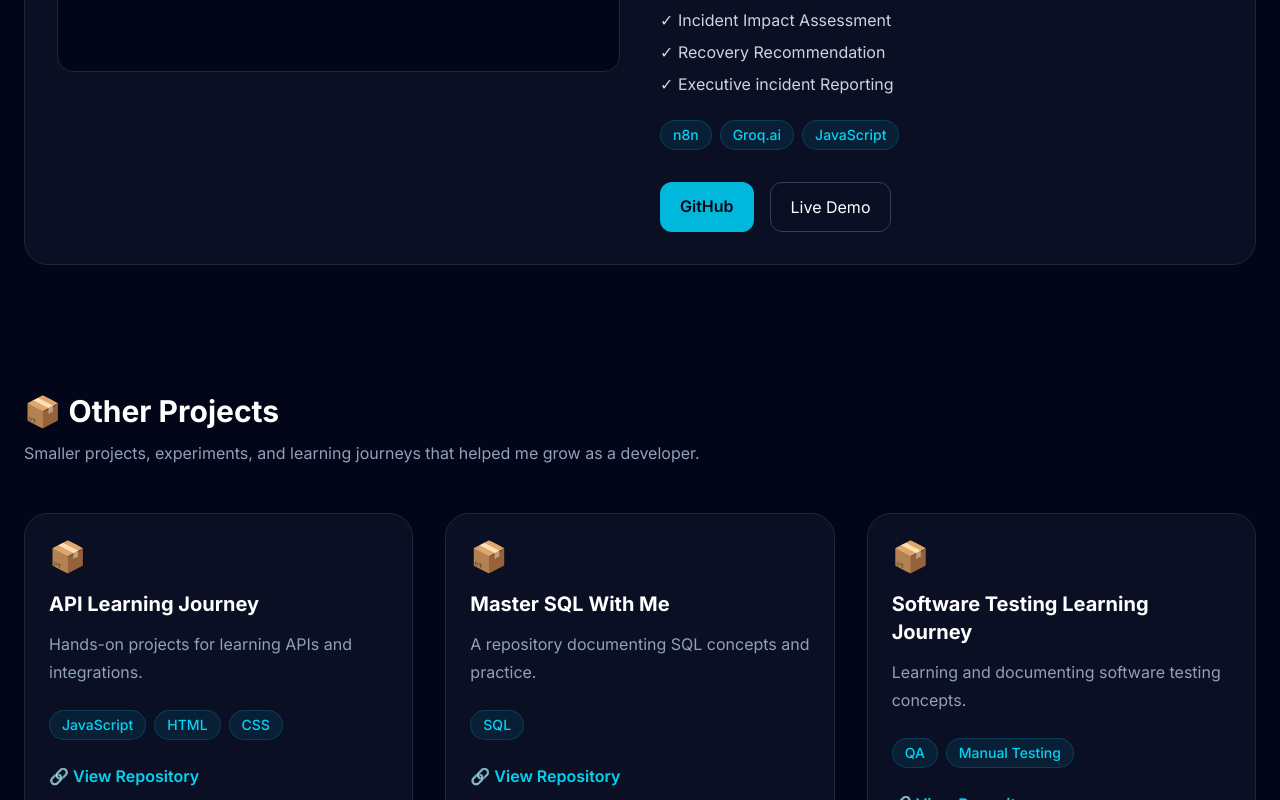
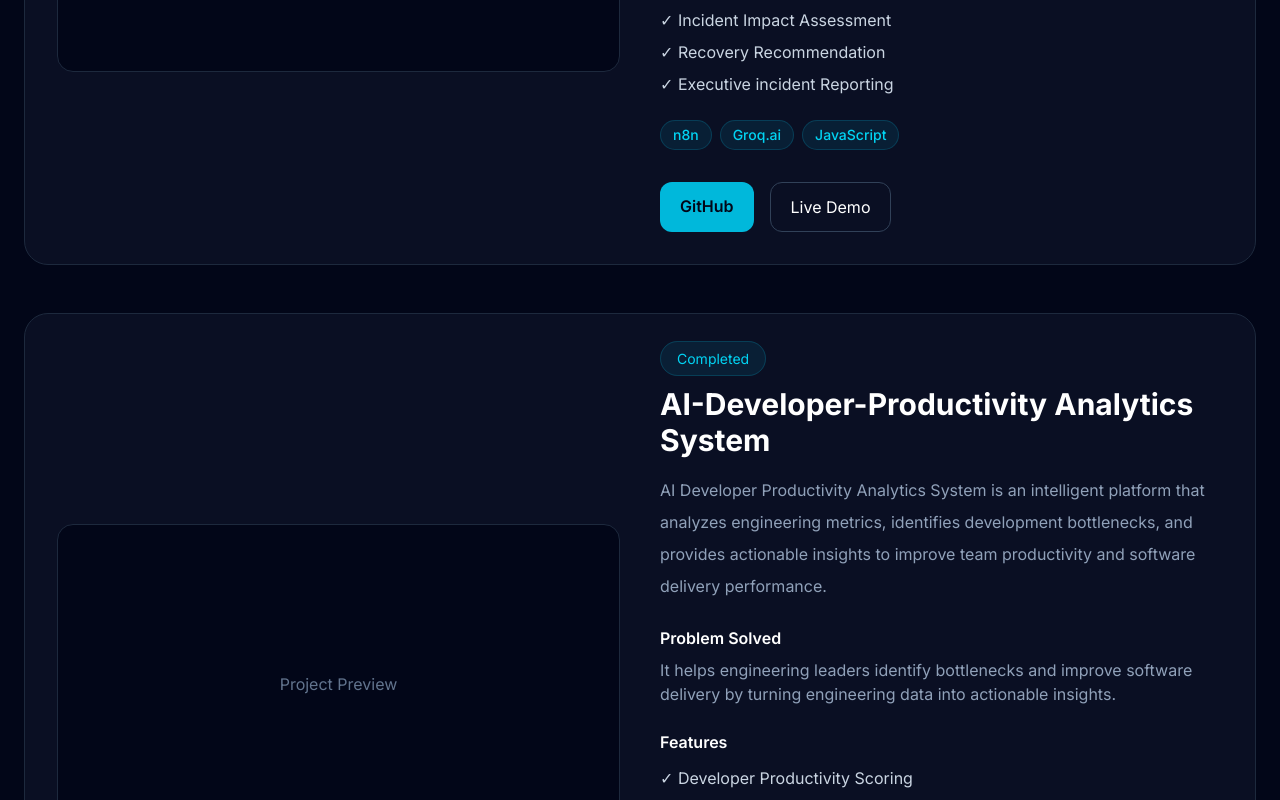
Before and after one commit to praveenchapala/Master-Portfolio, a React (Vite) app in the folder portfolio-app/: page / in a window 1280 px wide. Shown: the part 6583-7383 px from the top of the page. Built offline with nearby package versions, Linux system fonts and the light colour scheme.

Commit message:
Added Some Project Cards

```diff
--- a/portfolio-app/src/data/projects.js
+++ b/portfolio-app/src/data/projects.js
@@ -64,7 +64,7 @@ const projects = {
 
     {
       id: 3,
-      title: "HappyPaws",
+      title: "Spring Pet Clinic Application",
 
       description:
         "A full-stack pet clinic management system for managing owners, pets, and visits.",
@@ -94,7 +94,7 @@ const projects = {
     },
 
     {
-      id: 4,
+      id: 5,
       title: "Professional Portfolio",
 
       description:
@@ -125,7 +125,7 @@ const projects = {
 
 
     {
-      id: 4,
+      id: 6,
       title: "AI-OnCall-Engineer-Assistant",
 
       description:
@@ -153,6 +153,258 @@ const projects = {
       demo: "",
       image: "",
     },
+    {
+      id: 7,
+      title: "AI-Developer-Productivity Analytics System",
+
+      description:
+        "AI Developer Productivity Analytics System is an intelligent platform that analyzes engineering metrics, identifies development bottlenecks, and provides actionable insights to improve team productivity and software delivery performance.",
+
+      problem:
+        "It helps engineering leaders identify bottlenecks and improve software delivery by turning engineering data into actionable insights.",
+
+      features: [
+        "Developer Productivity Scoring",
+  "PR & Delivery Analytics",
+  "Engineering Bottleneck Detection",
+  "AI-Powered Improvement Recommendations",
+      ],
+
+      tech: [
+        "n8n",
+  "Google Gemini AI",
+  "GitHub API",
+  "JavaScript",
+      ],
+
+      status: "Completed",
+
+      github: "",
+      demo: "",
+      image: "",
+    },
+
+    {
+      id: 8,
+      title: "AI-Production Impact Predictor",
+
+      description:
+        "AI Production Impact Predictor is an intelligent system that forecasts the potential impact of code changes on production environments, helping teams make informed decisions and reduce deployment risks.",
+
+      problem:
+        "Production incidents often start as small issues, but engineering teams struggle to quickly understand their potential impact on customers, revenue, and business operations. As a result, incidents may be misprioritized, response efforts can be delayed, and organizations may experience significant financial losses, SLA breaches, and customer dissatisfaction.",
+
+      features: [
+  "Incident Impact Prediction",
+  "Business Risk Assessment",
+  "Revenue Loss Estimation",
+  "Executive Impact Reporting",
+],
+
+      tech: [
+  "n8n",
+  "Google Gemini AI",
+  "PostgreSQL",
+  "JavaScript",
+],
+
+      status: "Completed",
+
+      github: "",
+      demo: "",
+      image: "",
+    },
+    {
+      id: 9,
+      title: "AI-PullRequest Investigation Copilot",
+
+      description:
+        "AI PullRequest Investigation Copilot is an intelligent system that assists developers in analyzing and understanding the implications of code changes, helping to improve code quality and reduce review time.",
+
+      problem:
+        "Engineering teams spend significant time manually investigating pull requests to understand code changes, assess risks, identify potential issues, and determine their impact on deployments and production systems.",
+
+      features: [
+  "Automated PR Risk Analysis",
+  "Code Change Impact Assessment",
+  "Deployment Risk Prediction",
+  "AI-Powered Review Recommendations",
+],
+
+      tech: [
+  "n8n",
+  "Google Gemini AI",
+  "GitHub API",
+  "JavaScript",
+],
+
+      status: "Completed",
+
+      github: "",
+      demo: "",
+      image: "",
+    },
+    {
+      id: 10,
+      title: "AI-Production War Room",
+
+      description:
+        "AI Production War Room is an intelligent system that provides real-time insights and analytics for production environments, helping teams monitor performance and respond to issues quickly.",
+
+      problem:
+        "During major production incidents, engineering teams struggle to quickly correlate logs, metrics, deployments, and communications, resulting in slow root cause identification and prolonged outages.",
+
+      features: [
+  "Automated Root Cause Analysis",
+  "Cross-System Incident Correlation",
+  "AI Recovery Recommendations",
+  "Real-Time Stakeholder Communication",
+],
+
+      tech: [
+  "n8n",
+  "Google Gemini AI",
+  "PostgreSQL",
+  "Gmail API",
+],
+
+      status: "Completed",
+
+      github: "",
+      demo: "",
+      image: "",
+    },
+    {
+      id: 11,
+      title: "Autonomous Hotfix Decision Engine",
+
+      description:
+        "Autonomous Hotfix Decision Engine is an AI-powered system that analyzes production incidents and automatically recommends whether to apply a hotfix, rollback, or defer changes based on risk and business impact.",
+
+      problem:
+        "Engineering teams struggle to quickly decide the safest recovery action during production incidents, leading to delayed resolutions and increased business impact.",
+
+      features: [
+  "Automated Hotfix Recommendations",
+  "Rollback Risk Assessment",
+  "Production Impact Analysis",
+  "Executive Decision Reporting",
+],
+
+      tech: [
+  "n8n",
+  "Google Gemini AI",
+  "PostgreSQL",
+  "JavaScript",
+],
+      status: "Completed",
+
+      github: "",
+      demo: "",
+      image: "",
+    },
+    {
+      id: 12,
+      title: "Autonomous Project Delivery Manager",
+
+      description:
+        "Autonomous Project Delivery Manager is an intelligent system that monitors project progress, predicts delivery risks, and provides actionable recommendations to keep software projects on track.",
+
+      problem:
+        "Project managers often lack real-time visibility into delivery risks, bottlenecks, and schedule slippages, leading to delayed releases and missed deadlines.",
+
+      features: [
+  "Delivery Risk Prediction",
+  "Project Progress Monitoring",
+  "Bottleneck Identification",
+  "AI-Powered Delivery Recommendations",
+],
+
+      tech: [
+  "n8n",
+  "Google Gemini AI",
+  "PostgreSQL",
+  "JavaScript",
+],
+      status: "Completed",
+
+      github: "",
+      demo: "",
+      image: "",
+    },
+
+
+{
+      id: 14,
+      title: "Customer Escalation Management",
+
+      description:
+        "Customer Escalation Management is an AI-powered system that automatically prioritizes customer escalations, identifies root causes, and recommends actions to accelerate resolution and improve customer satisfaction",
+
+      problem:
+        "Support teams struggle to manage and prioritize customer escalations efficiently, resulting in delayed resolutions, SLA breaches, and poor customer experience.",
+
+      features: [
+  "Automated Escalation Prioritization",
+  "Root Cause Analysis",
+  "Actionable Resolution Recommendations",
+  "Executive Decision Reporting",
+],
+
+      tech: [
+  "n8n",
+  "Google Gemini AI",
+  "PostgreSQL",
+  "JavaScript",
+],
+      status: "Completed",
+
+      github: "",
+      demo: "",
+      image: "",
+    },
+
+
+
+{
+      id: 15,
+      title: "AI-Powered Production Logs Incident Intelligence Platform",
+
+      description:
+        "AI-Powered Production Logs Incident Intelligence Platform is an AI-powered system that analyzes production logs and automatically identifies incidents, providing actionable insights for faster resolution.",
+      problem:
+        "Production logs are difficult to analyze at scale, making it hard to quickly identify incidents, root causes, and affected services.",
+
+      features: [
+  "Automated Incident Identification",
+  "Root Cause Analysis",
+  "Actionable Resolution Recommendations",
+  "Executive Decision Reporting",
+],
+
+      tech: [
+  "n8n",
+  "Google Gemini AI",
+  "Elasticsearch",
+  "Kibana",
+],
+      status: "Completed",
+
+      github: "",
+      demo: "",
+      image: "",
+    },
+
+
+
+
+
+
+
+
+
+
+
   ],
 
 
```
